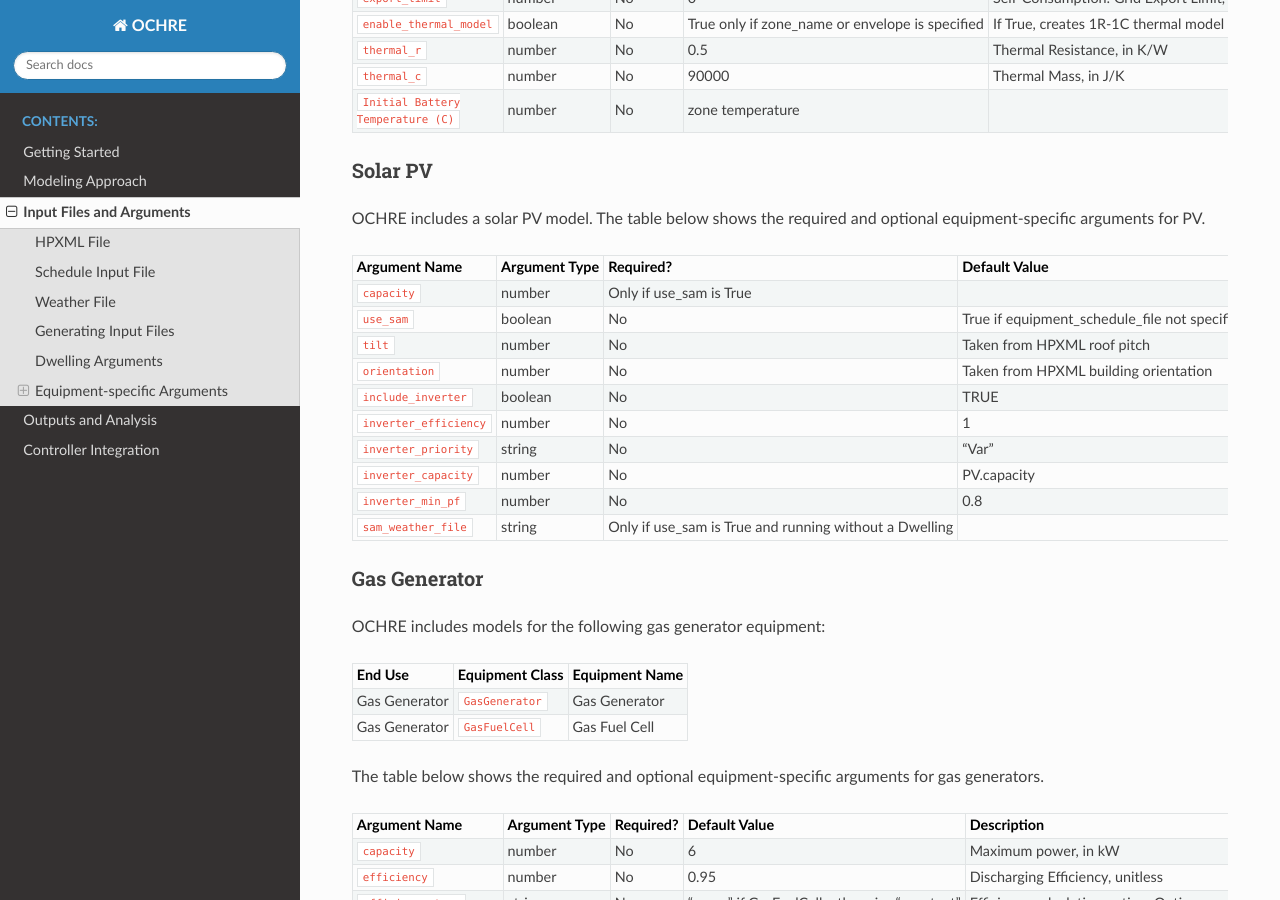
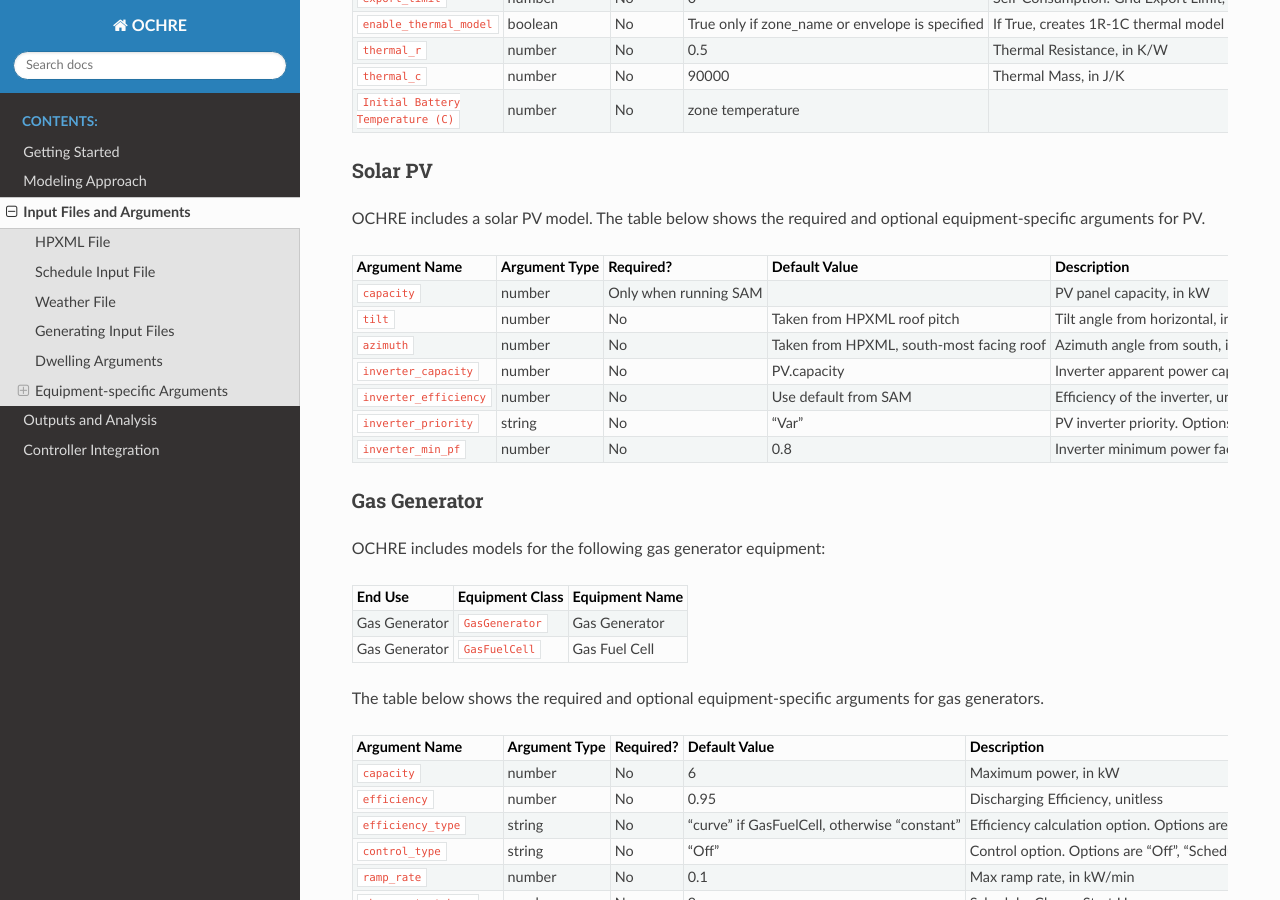
Before and after one commit to NREL/OCHRE, a Sphinx documentation site: the page built from docs/source/InputsAndArguments.rst, in a window 1280 px wide and 900 px high, scrolled down 8600 px. Built offline with Sphinx 7.4.7 and the Read the Docs theme 2.0.0, drawn with Linux system fonts in a browser that asks for light colours.

Commit message:
update pv docs

```diff
--- a/docs/source/InputsAndArguments.rst
+++ b/docs/source/InputsAndArguments.rst
@@ -555,29 +555,23 @@
 OCHRE includes a solar PV model. The table below shows the required and
 optional equipment-specific arguments for PV.
 
-+-------------------------+---------------+--------------------------------------------------------+-----------------------------------------------+--------------------------------------------------------------------------------------+
-| Argument Name           | Argument Type | Required?                                              | Default Value                                 | Description                                                                          |
-+=========================+===============+========================================================+===============================================+======================================================================================+
-| ``capacity``            | number        | Only if use_sam is True                                |                                               | PV panel capacity, in kW                                                             |
-+-------------------------+---------------+--------------------------------------------------------+-----------------------------------------------+--------------------------------------------------------------------------------------+
-| ``use_sam``             | boolean       | No                                                     | True if equipment_schedule_file not specified | If True, runs PySAM to generate PV power profile                                     |
-+-------------------------+---------------+--------------------------------------------------------+-----------------------------------------------+--------------------------------------------------------------------------------------+
-| ``tilt``                | number        | No                                                     | Taken from HPXML roof pitch                   | Tilt angle from horizontal, in degrees. Used for SAM                                 |
-+-------------------------+---------------+--------------------------------------------------------+-----------------------------------------------+--------------------------------------------------------------------------------------+
-| ``orientation``         | number        | No                                                     | Taken from HPXML building orientation         | Orientation angle from south, in degrees. Used for SAM                               |
-+-------------------------+---------------+--------------------------------------------------------+-----------------------------------------------+--------------------------------------------------------------------------------------+
-| ``include_inverter``    | boolean       | No                                                     | TRUE                                          | If True, outputs AC power and incorporates inverter efficiency and power constraints |
-+-------------------------+---------------+--------------------------------------------------------+-----------------------------------------------+--------------------------------------------------------------------------------------+
-| ``inverter_efficiency`` | number        | No                                                     | 1                                             | Efficiency of the inverter, unitless                                                 |
-+-------------------------+---------------+--------------------------------------------------------+-----------------------------------------------+--------------------------------------------------------------------------------------+
-| ``inverter_priority``   | string        | No                                                     | "Var"                                         | PV inverter priority. Options are "Var", "Watt", or "CPF" (constant power factor)    |
-+-------------------------+---------------+--------------------------------------------------------+-----------------------------------------------+--------------------------------------------------------------------------------------+
-| ``inverter_capacity``   | number        | No                                                     | PV.capacity                                   | Inverter apparent power capacity, in kVA (i.e., kW)                                  |
-+-------------------------+---------------+--------------------------------------------------------+-----------------------------------------------+--------------------------------------------------------------------------------------+
-| ``inverter_min_pf``     | number        | No                                                     | 0.8                                           | Inverter minimum power factor, unitless                                              |
-+-------------------------+---------------+--------------------------------------------------------+-----------------------------------------------+--------------------------------------------------------------------------------------+
-| ``sam_weather_file``    | string        | Only if use_sam is True and running without a Dwelling |                                               | Weather file in SAM format                                                           |
-+-------------------------+---------------+--------------------------------------------------------+-----------------------------------------------+--------------------------------------------------------------------------------------+
++-------------------------+---------------+-----------------------+------------------------------------------+------------------------------------------------------------------------------------+
+| Argument Name           | Argument Type | Required?             | Default Value                            | Description                                                                        |
++=========================+===============+=======================+==========================================+====================================================================================+
+| ``capacity``            | number        | Only when running SAM |                                          | PV panel capacity, in kW                                                           |
++-------------------------+---------------+-----------------------+------------------------------------------+------------------------------------------------------------------------------------+
+| ``tilt``                | number        | No                    | Taken from HPXML roof pitch              | Tilt angle from horizontal, in degrees. Used for SAM                               |
++-------------------------+---------------+-----------------------+------------------------------------------+------------------------------------------------------------------------------------+
+| ``azimuth``             | number        | No                    | Taken from HPXML, south-most facing roof | Azimuth angle from south, in degrees. Used for SAM                                 |
++-------------------------+---------------+-----------------------+------------------------------------------+------------------------------------------------------------------------------------+
+| ``inverter_capacity``   | number        | No                    | PV.capacity                              | Inverter apparent power capacity, in kVA                                           |
++-------------------------+---------------+-----------------------+------------------------------------------+------------------------------------------------------------------------------------+
+| ``inverter_efficiency`` | number        | No                    | Use default from SAM                     | Efficiency of the inverter, unitless. Used for SAM                                 |
++-------------------------+---------------+-----------------------+------------------------------------------+------------------------------------------------------------------------------------+
+| ``inverter_priority``   | string        | No                    | "Var"                                    | PV inverter priority. Options are "Var", "Watt", or "CPF" (constant power factor)  |
++-------------------------+---------------+-----------------------+------------------------------------------+------------------------------------------------------------------------------------+
+| ``inverter_min_pf``     | number        | No                    | 0.8                                      | Inverter minimum power factor, unitless                                            |
++-------------------------+---------------+-----------------------+------------------------------------------+------------------------------------------------------------------------------------+
 
 Gas Generator
 ~~~~~~~~~~~~~
--- a/setup.py
+++ b/setup.py
@@ -14,7 +14,7 @@
     'matplotlib',
     'pint',
     'pvlib',
-    'NREL-PySAM',
+    'nrel-pysam',
     'psychrolib',
     'numba',  # required for psychrolib
     'xmltodict',
```
Also changed, not shown: docs/source/ModelingApproach.rst (+4 -4 lines), 3 other files.
